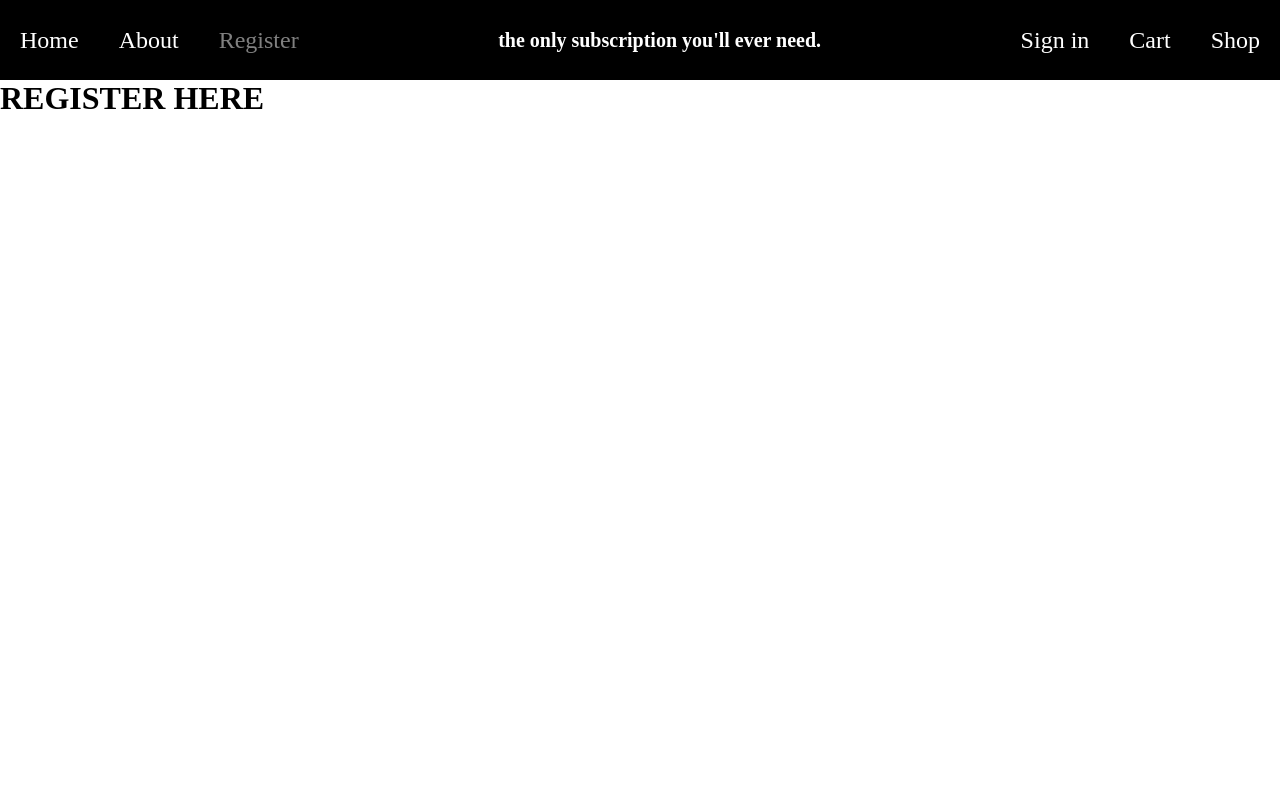
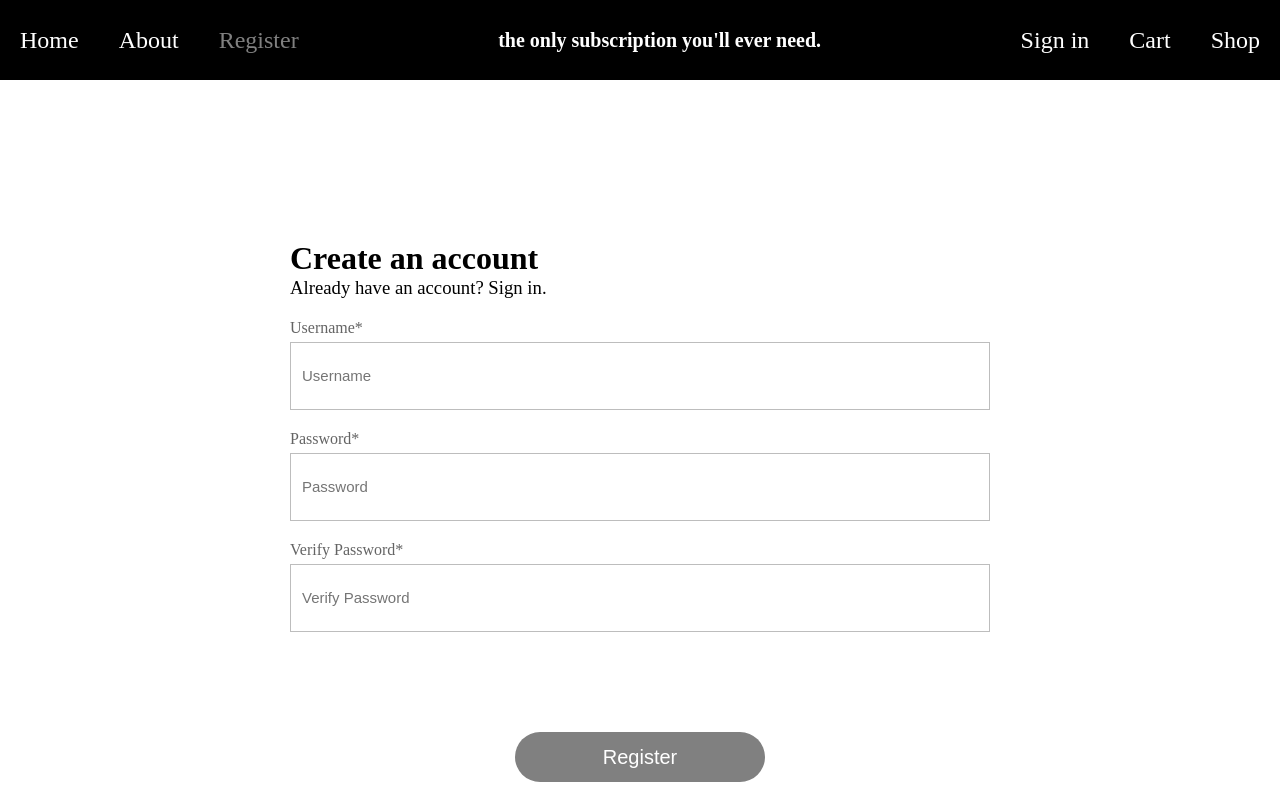
Before and after one commit to vianneychin/Subscribe-to-Smells-That-Matter, a React (Create React App) app: page /register in a window 1280 px wide. Built offline with nearby package versions, Linux system fonts and the light colour scheme.

Commit message:
Create register page and responsive

```diff
--- a/src/Components/NavBar/styledNavBar.jsx
+++ b/src/Components/NavBar/styledNavBar.js
@@ -26,14 +26,16 @@ export const Nav = styled.nav`
     color: black;
   }
   @media (max-width: 640px) {
+    width: 100%;
+    /* position: fixed; */
     flex-direction: column;
     justify-content: center;
-    height: 30vh;
+    height: auto;
     h1 {
       display: none;
     }
   }
-  @media (max-width: 800px) {
+  @media (max-width: 900px) {
     h1 {
       display: none;
     }
--- a/src/Components/Register/Register.jsx
+++ b/src/Components/Register/Register.jsx
@@ -1,8 +1,27 @@
 import React from 'react'
+import { StyledRegister } from './styledRegister'
 
 const Register = () => {
   return (
-    <h1>REGISTER HERE</h1>
+    <StyledRegister>
+      <div>
+        <div>
+          <h1>Create an account</h1>
+          <h3>
+          Already have an account? Sign in.
+          </h3>
+        </div>
+      </div>
+      <form>
+        <label>Username*</label>
+        <input placeholder="Username" type="text" />
+        <label>Password*</label>
+        <input placeholder="Password" type="password" />
+        <label>Verify Password*</label>
+        <input placeholder="Verify Password" type="password" />
+        <button>Register</button>
+      </form>
+    </StyledRegister>
   )
 }
 
--- /dev/null
+++ b/src/Components/Register/styledRegister.js
@@ -0,0 +1,91 @@
+import styled from 'styled-components'
+export const StyledRegister = styled.div`
+  display: flex;
+  flex-direction: column;
+  align-items: center;
+  padding-top: 10em;
+  > div {
+    width: 700px;
+    > div {
+      width: 700px;
+      > h3 {
+        font-weight: 300;
+      }
+      > h1, h3 {
+        align-self: flex-start;
+      }
+    }
+  }
+  > form {
+    display: flex;
+    flex-direction: column;
+    align-items: center;
+    justify-content: center;
+    width: 700px;
+    > input {
+      width: 700px;
+      font-size: 15px;
+      line-height: 3;
+      -webkit-appearance: none;
+      -moz-appearance: none;
+      appearance: none;
+      -webkit-font-smoothing: antialiased;
+      -moz-osx-font-smoothing: grayscale;
+      border: .5px solid #bdbdbd;
+      padding: 10px 11px 11px 11px;
+      box-shadow: none;
+      outline: none;
+    }
+    > label {
+      align-self: flex-start;
+      padding-bottom: 5px;
+      padding-top: 20px;
+      color: rgb(100, 100, 100);
+    }
+    > button {
+        width: 250px;
+        line-height: 50px;
+        border-radius: 25px;
+        margin-top: 5em;
+        background-color: grey;
+        color: #FFF;
+        border: none;
+        font-size: 20px;
+    }
+  }
+  @media (max-width: 640px) {
+    display: block;
+    padding-top: 5em;
+    height: 100vh;
+    > div {
+      display: flex;
+      flex-direction: column;
+      align-items: center;
+      justify-content: center;
+      text-align: center;
+      width: 100%;
+      > div {
+        width: 100%;
+        padding-top: 1em;
+        padding-bottom: 5em;
+        padding-left: 1em;
+      }
+    }
+    > form {
+      width: 100%;
+      > label {
+        display: none;
+      }
+      > input {
+          width: 90%;
+          max-width: 400px;
+      }
+      > input:nth-of-type(1) {
+        margin-bottom: 3em;
+      }
+      > input:nth-of-type(2) {
+        margin-bottom: 3em;
+      }
+    }
+  }
+`
--- a/src/Components/SignIn/SignIn.jsx
+++ b/src/Components/SignIn/SignIn.jsx
@@ -1,8 +1,25 @@
 import React from 'react'
+import { StyledSignIn } from './styledSignIn'
 
 const SignIn = () => {
   return (
-    <h1>SIGN IN HERE</h1>
+    <StyledSignIn>
+      <div>
+        <div>
+          <h1>Sign in</h1>
+          <h3>
+          Don't have an account? Create one here.
+          </h3>
+        </div>
+      </div>
+      <form>
+        <label>Username</label>
+        <input placeholder="Username" type="text" />
+        <label>Password</label>
+        <input placeholder="Password" type="password" />
+        <button>Sign in</button>
+      </form>
+    </StyledSignIn>
   )
 }
 
--- /dev/null
+++ b/src/Components/SignIn/styledSignIn.js
@@ -0,0 +1,88 @@
+import styled from 'styled-components'
+export const StyledSignIn = styled.div`
+  display: flex;
+  flex-direction: column;
+  align-items: center;
+  padding-top: 10em;
+  > div {
+    width: 700px;
+    > div {
+      width: 700px;
+      > h3 {
+        font-weight: 300;
+      }
+      > h1, h3 {
+        align-self: flex-start;
+      }
+    }
+  }
+  > form {
+    display: flex;
+    flex-direction: column;
+    align-items: center;
+    justify-content: center;
+    width: 700px;
+    > input {
+      width: 700px;
+      font-size: 15px;
+      line-height: 3;
+      -webkit-appearance: none;
+      -moz-appearance: none;
+      appearance: none;
+      -webkit-font-smoothing: antialiased;
+      -moz-osx-font-smoothing: grayscale;
+      border: .5px solid #bdbdbd;
+      padding: 10px 11px 11px 11px;
+      box-shadow: none;
+      outline: none;
+    }
+    > label {
+      align-self: flex-start;
+      padding-bottom: 5px;
+      padding-top: 20px;
+      color: rgb(100, 100, 100);
+    }
+    > button {
+        width: 250px;
+        line-height: 50px;
+        border-radius: 25px;
+        margin-top: 5em;
+        background-color: grey;
+        color: #FFF;
+        border: none;
+        font-size: 20px;
+    }
+  }
+  @media (max-width: 640px) {
+    display: block;
+    padding-top: 5em;
+    height: 100vh;
+    > div {
+      display: flex;
+      flex-direction: column;
+      align-items: center;
+      justify-content: center;
+      text-align: center;
+      width: 100%;
+      > div {
+        width: 100%;
+        padding-top: 1em;
+        padding-bottom: 5em;
+        padding-left: 1em;
+      }
+    }
+    > form {
+      width: 100%;
+      > label {
+        display: none;
+      }
+      > input {
+          width: 90%;
+          max-width: 400px;
+      }
+      > input:nth-of-type(1) {
+        margin-bottom: 3em;
+      }
+    }
+  }
+`
```
Also changed, not shown: src/App.jsx (+5 -5 lines).
